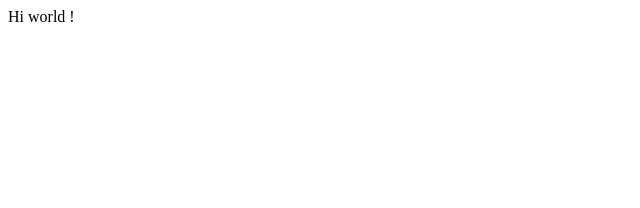
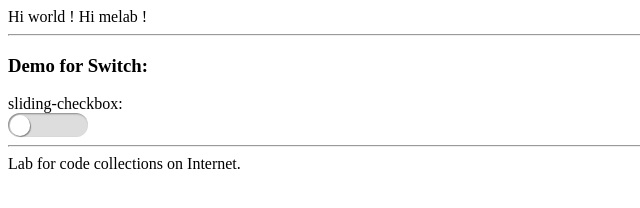
Before and after one commit to Thunf/mebal, a website: page index.html in a window 1280 px wide. Shown: the whole page, without its empty margins (0-640 px from the left). Drawn offline with Linux system fonts and the light colour scheme.

Commit message:
add sliding checkbox

```diff
--- a/index.html
+++ b/index.html
@@ -7,7 +7,31 @@
 </head>
 <body>
 
-	Hi world !
+	<header>
+
+		Hi world ! Hi melab !
+
+	</header>
+
+	<section>
+
+		<hr />
+
+		<h3>Demo for Switch: </h3>
+
+		<span>sliding-checkbox: </span>
+		<div class="sliding-checkbox">
+			<input type="checkbox" id="sliding-checkbox" role="checkbox" aria-checked="false" />
+			<label for="sliding-checkbox"></label>
+		</div>
+
+		<hr />
+
+	</section>
+
+	<footer>
+		Lab for code collections on Internet.
+	</footer>
 
 	<script type="text/javascript" src="./dist/js/melab.min.js"></script>
 
--- a/less/new.less
+++ b/less/new.less
@@ -1,3 +1,54 @@
 /*
  * try for new style here
  */
+
+.sliding-checkbox {
+    position: relative;
+    width: 5rem;
+    height: 1.5rem;
+
+	input[type='checkbox'] {
+    	opacity: 0;
+    	pointer-events: none;
+    }
+
+	input[type='checkbox']:checked ~ label {
+	    background: #4c7;
+
+	    &:after {
+		    left: 3.6rem;
+		}
+	}
+
+	label {
+	    position: absolute;
+	    top: 0;
+	    left: 0;
+	    height: 100%;
+	    width: 100%;
+	    box-shadow: inset 1px 1px 2px rgba(0, 0, 0, 0.4), 1px 1px 1px rgba(255, 255, 255, 0.5);
+	    border-radius: 3.5rem;
+	    background: #ddd;
+	    transition: background 400ms ease-in-out;
+	    -webkit-transition: background 400ms ease-in-out;
+		cursor: pointer;
+
+		&:after {
+		    content: "";
+		    display: block;
+		    position: absolute;
+		    top: 0.1rem;
+		    left: 0.1rem;
+		    width: 1.3rem;
+		    height: 1.3rem;
+		    border-radius: 3.5rem;
+		    box-shadow: 1px 1px 1px rgba(0, 0, 0, 0.4);
+		    background: #fff;
+		    transition: left 200ms ease-in-out;
+		    -webkit-transition: left 200ms ease-in-out;
+		    cursor: pointer;
+		    z-index: 1;
+		}
+	}
+
+}
```
Also changed, not shown: dist/css/melab.css, dist/css/melab.min.css.
